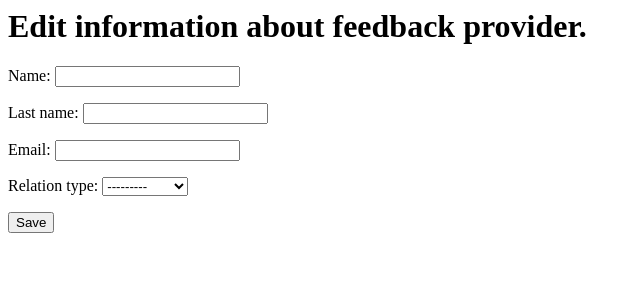
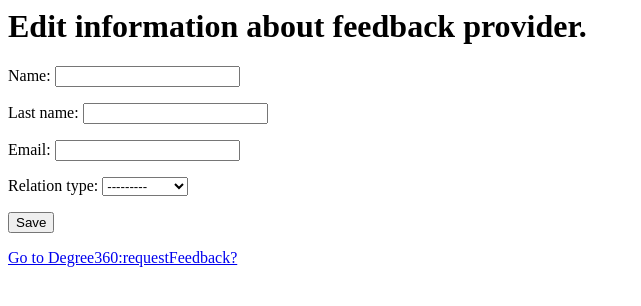
Before and after one commit to CorradoTorino/Degree360WebApp, a Django app: template Degree360/templates/Degree360/FeedbackProvider.html in a window 1280 px wide. Shown: the top 306 px of the page, without its empty margins (0-641 px from the left). Run offline with Django 3.2, Linux system fonts and the light colour scheme; the template is opened without the code that fills it: values that come from a table or form of the project are taken from there, others are empty; data comes from the database, SQL or seed files in the repository.

Commit message:
Add link from FeedbackProvider to go to requestFeedback

```diff
--- a/Degree360/templates/Degree360/FeedbackProvider.html
+++ b/Degree360/templates/Degree360/FeedbackProvider.html
@@ -3,3 +3,7 @@
 	{{ form.as_p }}
 	<button type="submit" class="save btn btn-default">Save</button>
 </form>
+
+<div>
+	<a href="{% url 'Degree360:requestFeedback' pk %}">Go to Degree360:requestFeedback?</a>
+</div>
--- a/Degree360/urls.py
+++ b/Degree360/urls.py
@@ -15,7 +15,7 @@ urlpatterns = [
     url(urlRegexPatterns['workInProgress'], views.workInProgress, name='workInProgress'),
 
     # ex: requestFeedaback/ed521599-062e-4a19-bb2a-419ebc15e29c/
-    url(urlRegexPatterns['requestFeedback'], views.requestFeedback, name='requestFeedaback'),
+    url(urlRegexPatterns['requestFeedback'], views.requestFeedback, name='requestFeedback'),
 
     # ex: feedbackProvider/ed521599-062e-4a19-bb2a-419ebc15e29c/dummyGuy@email.com
     url(urlRegexPatterns['feedbackProvider'], views.feedbackProvider, name='feedbackProvider', ),
--- a/Degree360/views.py
+++ b/Degree360/views.py
@@ -47,5 +47,9 @@ def feedbackProvider(request, pk, email):
             }
         form = FeedbackProviderForm(initial)
 
+    context = {
+        'form':form,
+         'pk':pk
+         }
 
-    return render(request, template, {'form':form})
+    return render(request, template, context)
```
